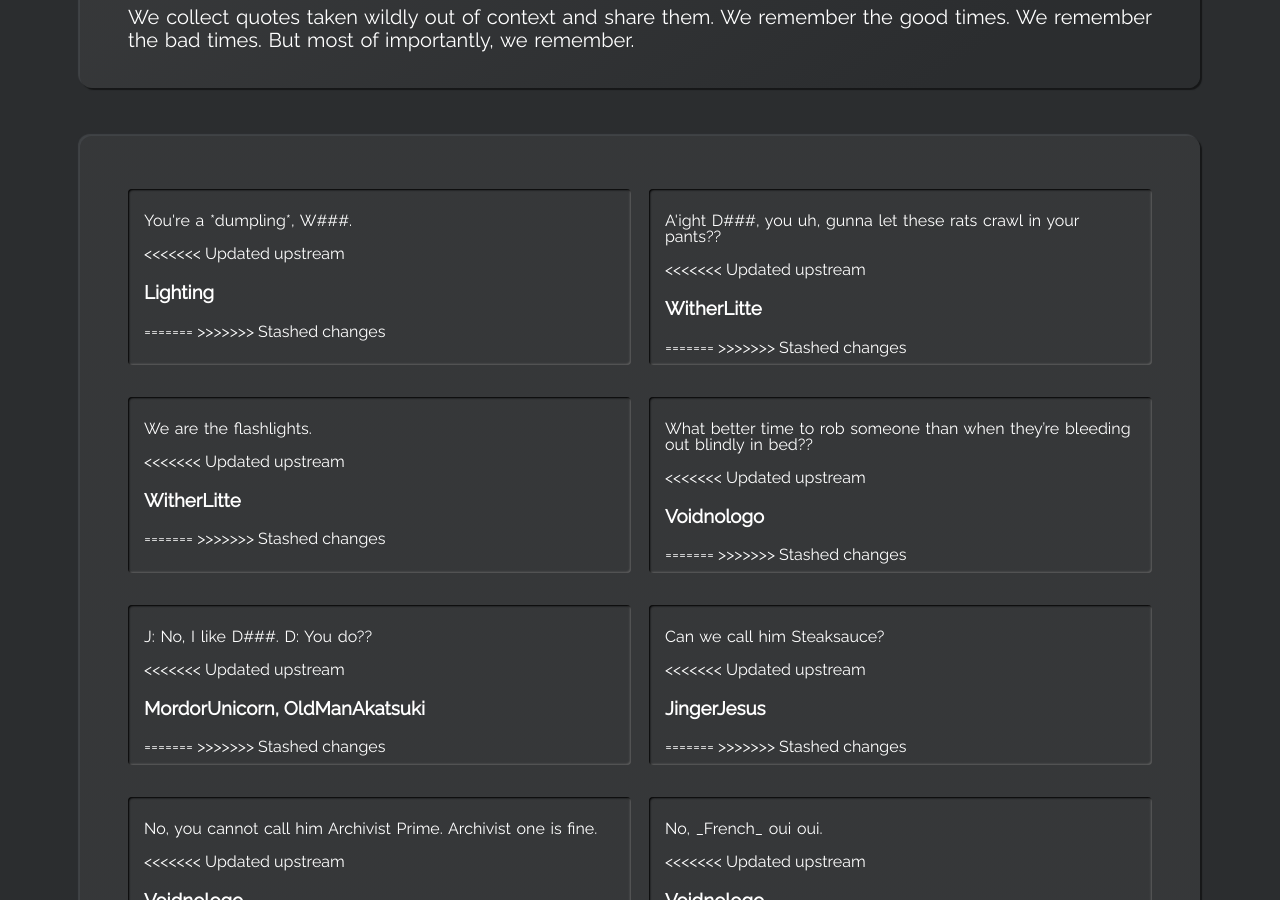
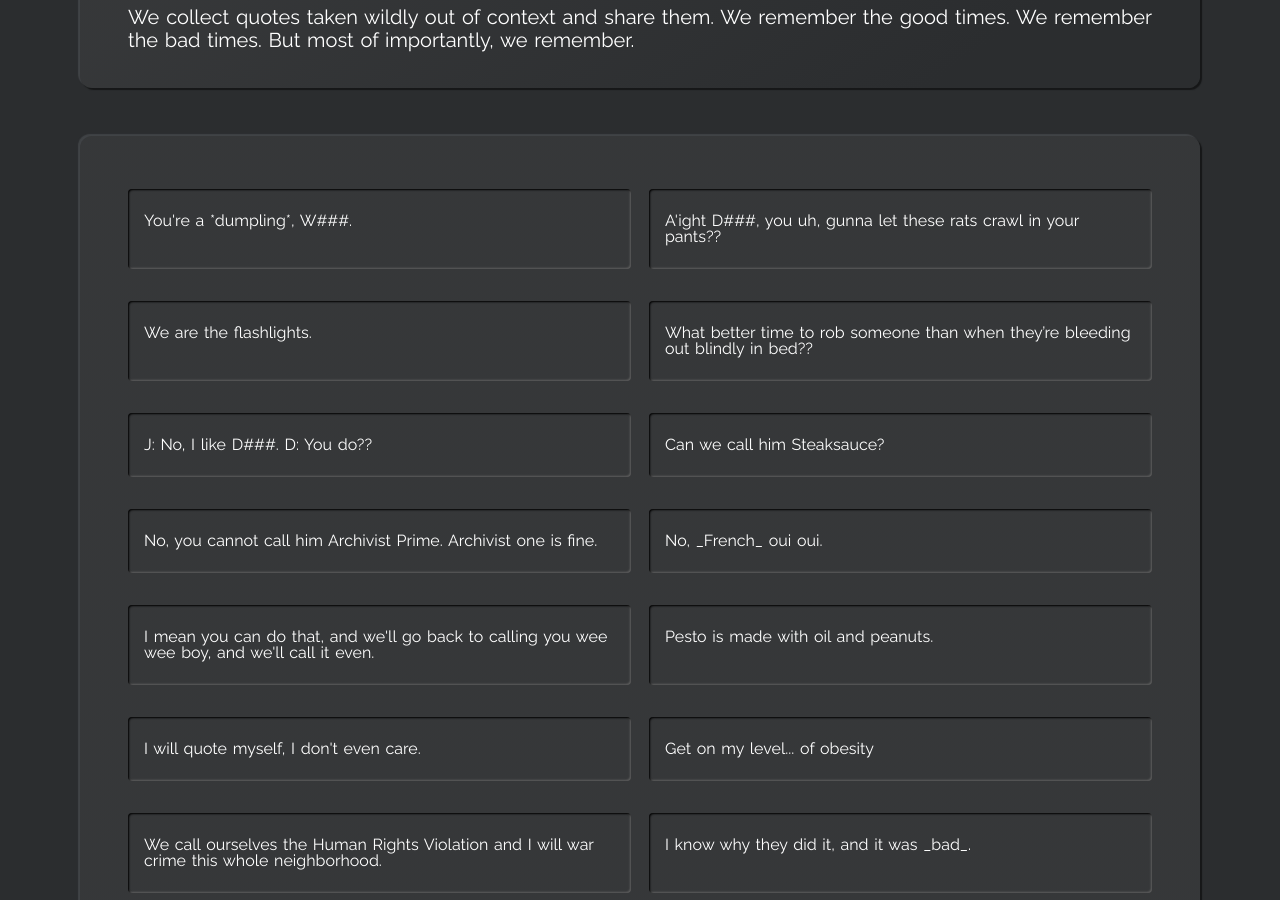
Before and after one commit to voidnologo/hold_my_dice, a Jekyll site: the page built from index.html, in a window 1280 px wide and 900 px high, scrolled down 1145 px. Built offline with Jekyll 4.4.1, drawn with Linux system fonts in a browser that asks for light colours; some of the changed text lies outside the part shown.

Commit message:
remove diff markers

```diff
--- a/_includes/section-quotes.html
+++ b/_includes/section-quotes.html
@@ -4,19 +4,11 @@
     {% for quote in site.data.quotes %}
       <div class="project neumorphism-card" data-aos="zoom-in-down">
         <p class="project-desc">{{quote.quote}}</p>
-<<<<<<< Updated upstream
-        {% if quote.name %}
-          <div class="name-link-wrapper">
-            <h3>{{quote.name}}</h3>
-          </div>
-        {% endif %}
-=======
         <!-- {% if quote.tags %} -->
         <!--   <div class="name-link-wrapper"> -->
         <!--     <h3>{{quote.name}}</h3> -->
         <!--   </div> -->
         <!-- {% endif %} -->
->>>>>>> Stashed changes
         {% if quote.tags %}
           <div class="tag-wrapper">
             {% for tag in quote.tags %}
```
